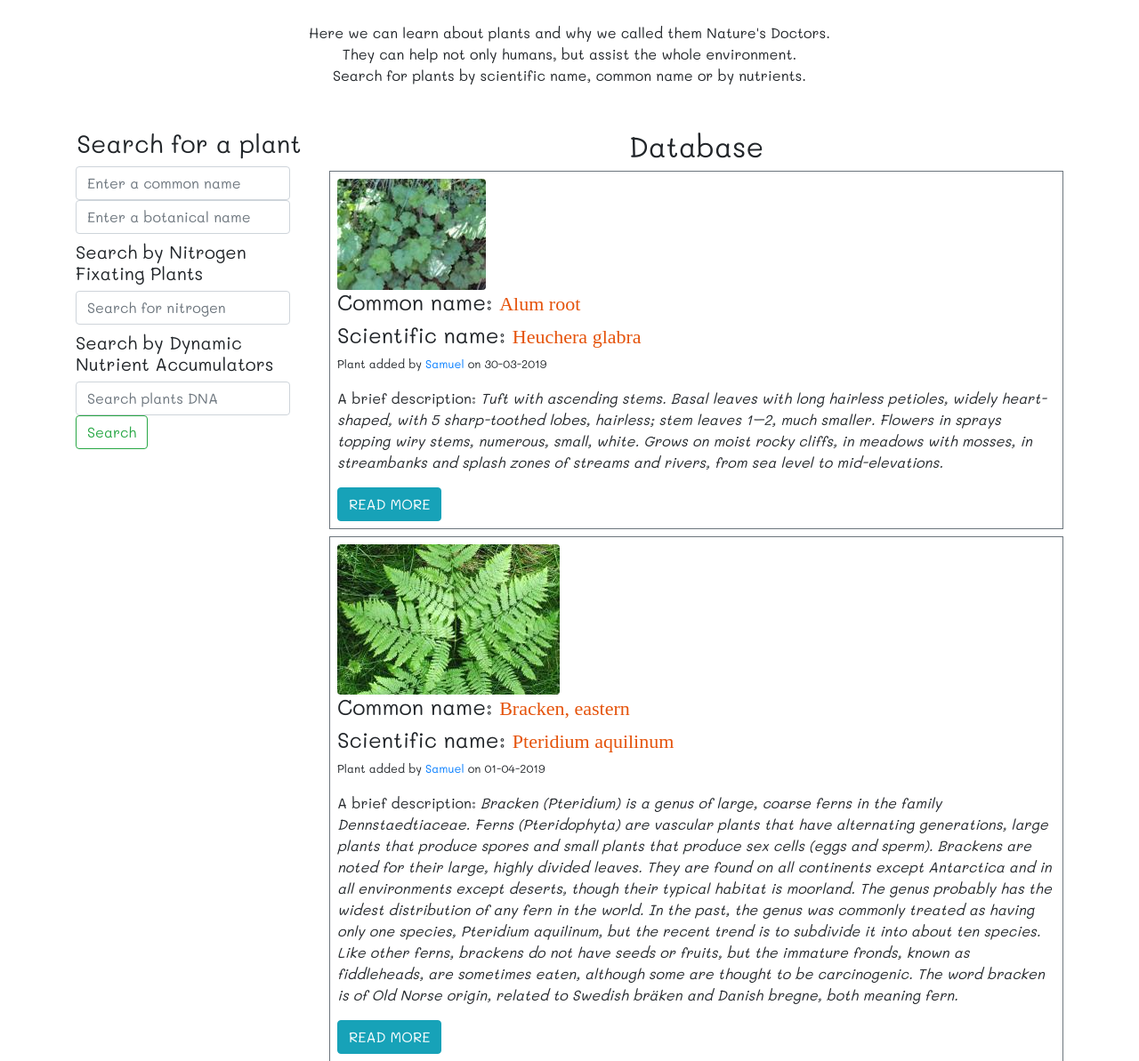
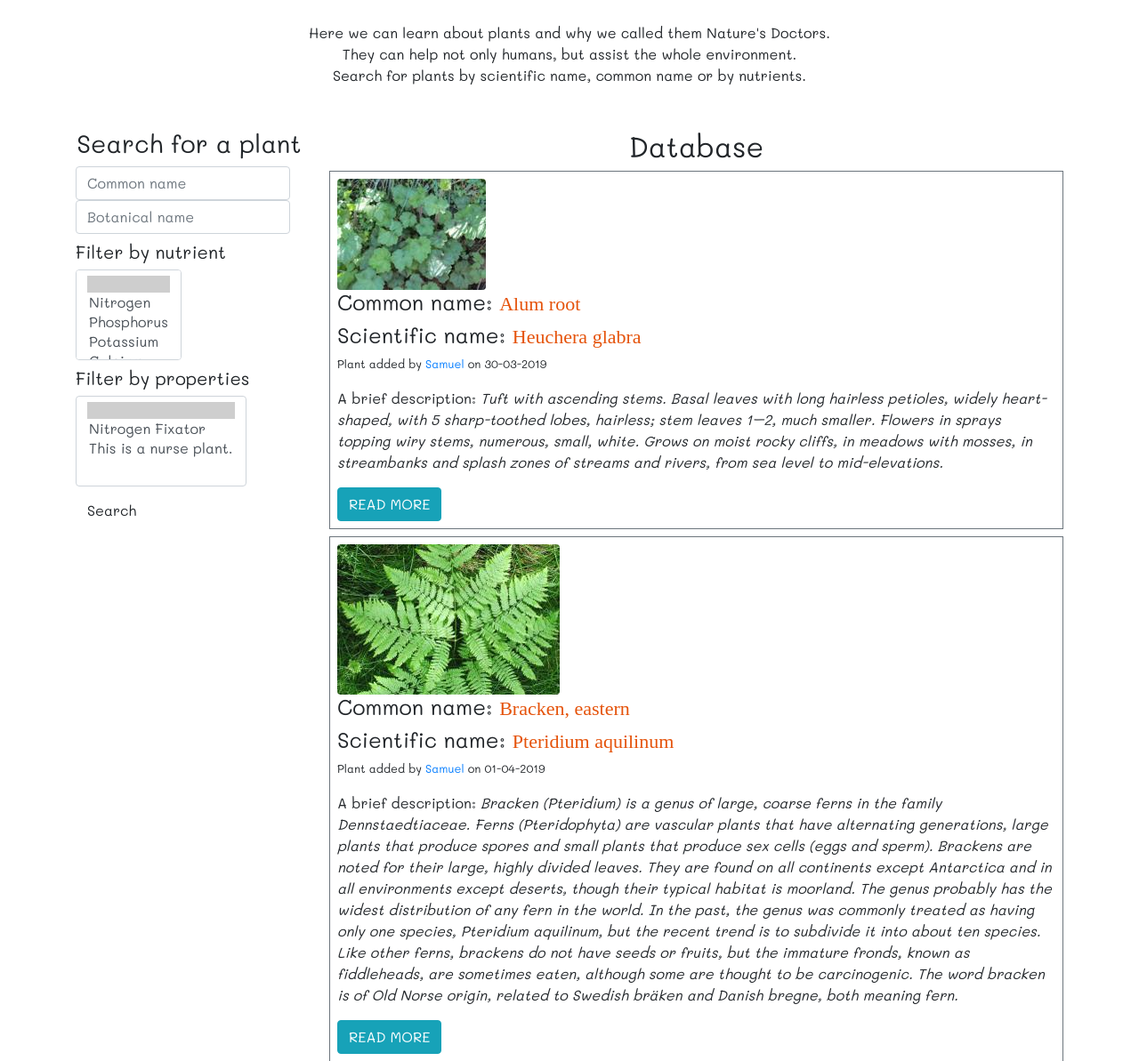
Before and after one commit to Walachul/SilvaPermaculture, a Flask app: page /plants in a window 1280 px wide. Shown: the part 146-1339 px from the top of the page at 89% size. Run offline with Flask 2, Linux system fonts and the light colour scheme; data comes from the database, SQL or seed files in the repository; both versions use the stored data as it was after the commit; some libraries are stand-ins or nearby versions.

Commit message:
Created specific titles for contact and about page and updated the requirements.txt file.

```diff
--- a/silvapermaculture/forms.py
+++ b/silvapermaculture/forms.py
@@ -73,3 +73,11 @@ class UpdatePlantForm(FlaskForm):
     dna = QuerySelectMultipleField('Select Element',query_factory=enabled_dna,allow_blank=True, get_label='element')
     nfn = QuerySelectMultipleField('Select Property',query_factory=enabled_nfn,allow_blank=True, get_label='plant_extra')
     submit = SubmitField('Update')
+
+class SearchForm(FlaskForm):
+    search_common = StringField('Search', render_kw={"placeholder": "Common name"})
+    search_botanical = StringField('Botanical Name', render_kw={"placeholder": "Botanical name"})
+    filter_dna = QuerySelectMultipleField('Filter by nutrient',query_factory=enabled_dna,allow_blank=True, get_label='element')
+    filter_nfn = QuerySelectMultipleField('Filter by properties ', query_factory=enabled_nfn, allow_blank=True,
+                                   get_label='plant_extra')
+    submit = SubmitField('Search')
--- a/silvapermaculture/routes.py
+++ b/silvapermaculture/routes.py
@@ -3,8 +3,9 @@ import secrets
 from PIL import Image
 from flask import render_template, url_for, flash, redirect, request, abort
 from silvapermaculture import app, db, bcrypt
-from silvapermaculture.forms import UserRegistrationForm, UserLoginForm, UpdateAccountForm, NewPlantForm, UpdatePlantForm
-from silvapermaculture.models import User, Plants
+from silvapermaculture.forms import UserRegistrationForm, UserLoginForm, UpdateAccountForm,\
+    NewPlantForm, UpdatePlantForm, SearchForm
+from silvapermaculture.models import User, Plants, DNA, NFN
 from flask_login import login_user, current_user, logout_user, login_required
 
 #Routes
@@ -15,7 +16,8 @@ def index():
 @app.route("/plants")
 def plants():
     plants = Plants.query.all()
-    return render_template('plants.html', title= 'Plants Database', plants=plants)
+    search = SearchForm()
+    return render_template('plants.html', title= 'Plants Database', plants=plants, search=search)
 @app.route("/statistics")
 def statistics():
     return render_template('statistics.html', title= 'Statistics')
@@ -193,6 +195,17 @@ def delete_plant(plant_id):
     flash('The selected plant has been deleted!', 'success')
     return redirect(url_for('plants'))
 
+# #Implementing Search and filters
+@app.route("/plants", methods=["GET", "POST"])
+def search_db():
+    search = SearchForm()
+    plant_common = search.search_common.data
+    plant_botanical = search.search_botanical.data
+    filter_dna = db.session.query(Plants,DNA).join('dna').filter_by(element=search.filter_dna.data).all()
+    filter_nfn = db.session.query(Plants,NFN).join('nfn').filter_by(plant_extra=search.filter_nfn.data).all()
+
+    return render_template('plants.html', search=search, plant_common=plant_common,
+                           plant_botanical=plant_botanical, filter_dna=filter_dna, filter_nfn=filter_nfn)
 @app.route("/contact")
 def contact():
     return render_template('contact.html', title= 'Contact')
--- a/silvapermaculture/templates/about.html
+++ b/silvapermaculture/templates/about.html
@@ -1,5 +1,5 @@
 {% extends "layout.html" %}
     {% block content %}
-        <h1>Nature's Doctors - About</h1>
+        <h1>About</h1>
 
     {% endblock content %} #Jinja2 allows to put the name of the block here so to know which block is closing if we have multiple.
--- a/silvapermaculture/templates/plants.html
+++ b/silvapermaculture/templates/plants.html
@@ -16,13 +16,14 @@
             <div class="col-12 col-lg-3 ">
                 <h3 class="my-2 text-center">Search for a plant</h3>
                 <form class="form-inline my-2 my-lg-0">
-                  <input class="form-control mr-sm-2" type="search" placeholder="Enter a common name" aria-label="Search">
-                  <input class="form-control mr-sm-2" type="search" placeholder="Enter a botanical name" aria-label="Search">
-                    <h5 class="h5 my-2">Search  by Nitrogen Fixating Plants</h5>
-                  <input class="form-control mr-sm-2" type="search" placeholder="Search for nitrogen" aria-label="Search">
-                     <h5 class="h5 my-2">Search  by Dynamic Nutrient Accumulators</h5>
-                    <input class="form-control mr-sm-2" type="search" placeholder="Search plants DNA" aria-label="Search">
-                  <button class="btn btn-outline-success my-2 my-sm-0" type="submit">Search</button>
+                    {{ search.search_common(class="form-control") }}
+                    {{ search.search_botanical(class="form-control") }}
+
+                    <h5 class="h5 my-2">{{ search.filter_dna.label}}</h5>
+                    {{ search.filter_dna(class="form-control") }}
+                     <h5 class="h5 my-2">{{ search.filter_nfn.label}}</h5>
+                    {{ search.filter_nfn(class="form-control") }}
+                    {{ search.submit(class="btn float-right my-2") }}
                 </form>
             </div>
             <div class="col-12 col-lg-9">
```
Also changed, not shown: requirements.txt (+10 -0 lines), silvapermaculture/templates/contact.html (+1 -10 lines), silvapermaculture/templates/statistics.html (+1 -10 lines), silvapermaculture/plants.db, silvapermaculture/static/img/plants/a080cad48aba3403.jpg (added).
